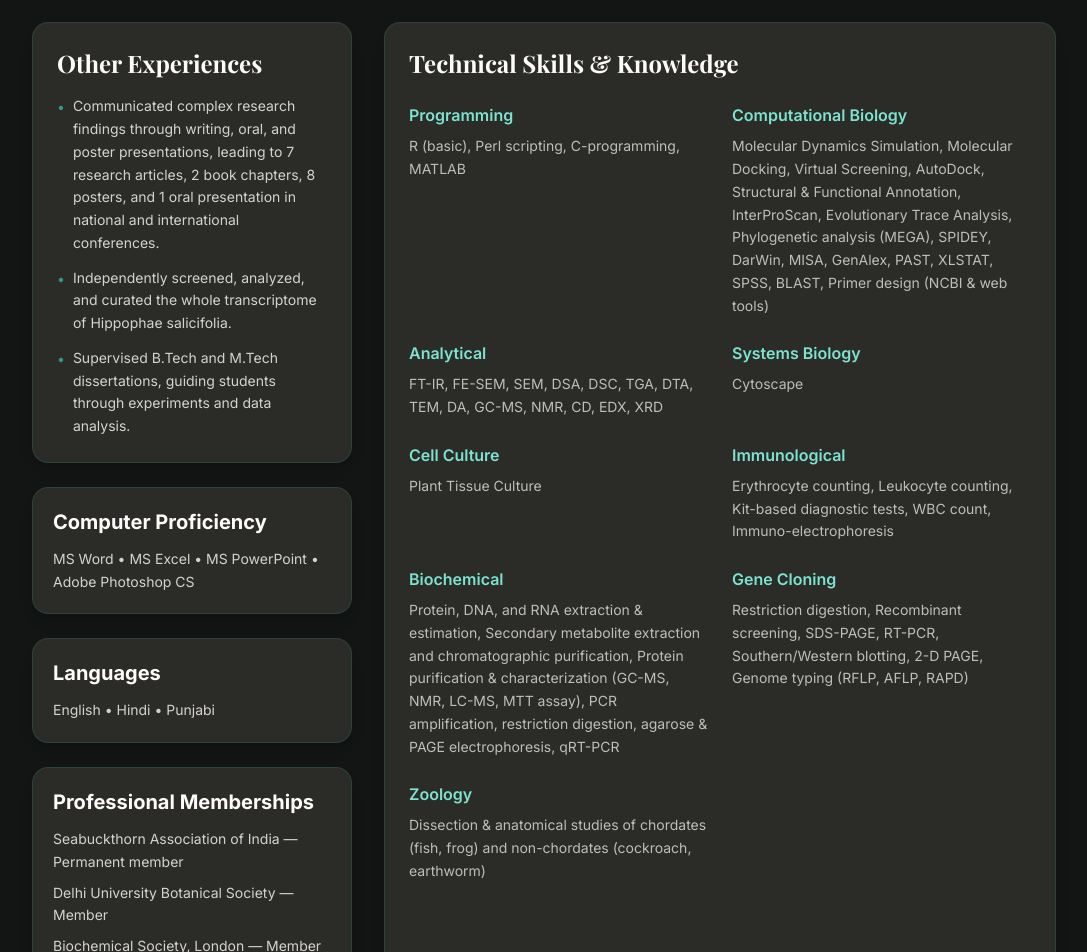
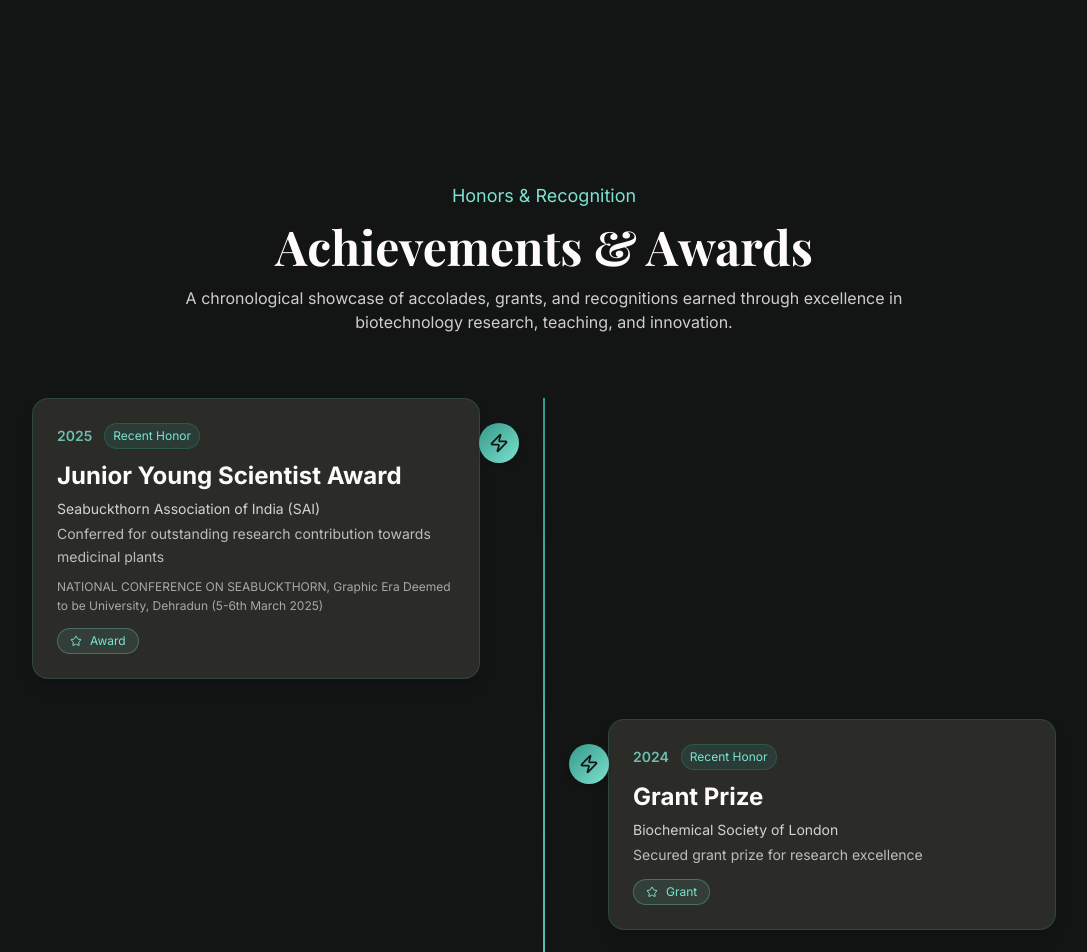
Before and after one commit to Rohit03022006/Dr.-Parneeta-Chaudhary-Portfolio, a Next.js app: page / in a window 1280 px wide. Shown: the part 10360-11312 px from the top of the page, without its empty margins (96-1183 px from the left). Built offline with nearby package versions, Linux system fonts and the light colour scheme; no server answers; a web font is replaced by a local one.

Commit message:
Update Experience.jsx

```diff
--- a/app/components/Experience.jsx
+++ b/app/components/Experience.jsx
@@ -116,98 +116,6 @@ const Experience = () => {
           <ExperienceCard key={`${item.role}-${index}`} item={item} index={index} />
         ))}
       </motion.div>
-
-      {/* Skills Section - Responsive Grid Layout */}
-      <div className="max-w-4xl lg:max-w-5xl mx-auto">
-        <div className="grid grid-cols-1 lg:grid-cols-3 gap-6 sm:gap-8">
-
-          {/* Left Column - Takes full width on mobile, 1/3 on desktop */}
-          <div className="lg:col-span-1 space-y-6">
-            {/* Other Experiences */}
-            <motion.div
-              variants={itemVariants}
-              initial="hidden"
-              whileInView="visible"
-              className="bg-[#2B2C28] border border-[#339989]/20 rounded-xl sm:rounded-2xl p-4 sm:p-6 shadow-lg"
-            >
-              <h3 className="text-xl sm:text-2xl font-bold text-[#FFFAFB] font-playfair mb-3 sm:mb-4">Other Experiences</h3>
-              <ul className="space-y-2 sm:space-y-3 text-[#FFFAFB]/80 text-xs sm:text-sm">
-                {otherExperienceHighlights.map((item, idx) => (
-                  <li key={idx} className="flex gap-2">
-                    <span className="text-[#339989] flex-shrink-0 mt-0.5">•</span>
-                    <span className="leading-relaxed">{item}</span>
-                  </li>
-                ))}
-              </ul>
-            </motion.div>
-
-            {/* Additional Info Cards */}
-            <div className="space-y-4 sm:space-y-6">
-              {/* Computer Proficiency */}
-              <motion.div
-                variants={itemVariants}
-                initial="hidden"
-                whileInView="visible"
-                className="bg-[#2B2C28] border border-[#339989]/20 rounded-xl sm:rounded-2xl p-4 sm:p-5 shadow-lg"
-              >
-                <h4 className="text-lg sm:text-xl font-bold text-[#FFFAFB] mb-2 sm:mb-3">Computer Proficiency</h4>
-                <p className="text-xs sm:text-sm text-[#FFFAFB]/80 leading-relaxed">{computerProficiency.join(' • ')}</p>
-              </motion.div>
-
-              {/* Languages */}
-              <motion.div
-                variants={itemVariants}
-                initial="hidden"
-                whileInView="visible"
-                className="bg-[#2B2C28] border border-[#339989]/20 rounded-xl sm:rounded-2xl p-4 sm:p-5 shadow-lg"
-              >
-                <h4 className="text-lg sm:text-xl font-bold text-[#FFFAFB] mb-2 sm:mb-3">Languages</h4>
-                <p className="text-xs sm:text-sm text-[#FFFAFB]/80 leading-relaxed">{languagesSpoken.join(' • ')}</p>
-              </motion.div>
-
-              {/* Professional Memberships */}
-              <motion.div
-                variants={itemVariants}
-                initial="hidden"
-                whileInView="visible"
-                className="bg-[#2B2C28] border border-[#339989]/20 rounded-xl sm:rounded-2xl p-4 sm:p-5 shadow-lg"
-              >
-                <h4 className="text-lg sm:text-xl font-bold text-[#FFFAFB] mb-2 sm:mb-3">Professional Memberships</h4>
-                <ul className="text-xs sm:text-sm text-[#FFFAFB]/80 space-y-1 sm:space-y-2">
-                  {professionalMemberships.map((membership, idx) => (
-                    <li key={idx} className="leading-relaxed">{membership}</li>
-                  ))}
-                </ul>
-              </motion.div>
-            </div>
-          </div>
-
-          {/* Right Column - Takes full width on mobile, 2/3 on desktop */}
-          <div className="lg:col-span-2">
-            <motion.div
-              variants={itemVariants}
-              initial="hidden"
-              whileInView="visible"
-              className="bg-[#2B2C28] border border-[#339989]/20 rounded-xl sm:rounded-2xl p-4 sm:p-6 shadow-lg h-full"
-            >
-              <h3 className="text-xl sm:text-2xl font-bold text-[#FFFAFB] font-playfair mb-4 sm:mb-6">Technical Skills & Knowledge</h3>
-              <div className="grid grid-cols-1 sm:grid-cols-2 gap-4 sm:gap-6 text-xs sm:text-sm text-[#FFFAFB]/80">
-                {Object.entries(technicalSkills).map(([category, items]) => (
-                  <div key={category} className="space-y-2">
-                    <p className="text-[#7DE2D1] font-semibold capitalize text-sm sm:text-base">
-                      {category.replace(/([A-Z])/g, ' $1')}
-                    </p>
-                    <p className="text-[#FFFAFB]/70 leading-relaxed">
-                      {items.join(', ')}
-                    </p>
-                  </div>
-                ))}
-              </div>
-            </motion.div>
-          </div>
-
-        </div>
-      </div>
     </section>
   )
 }
```
